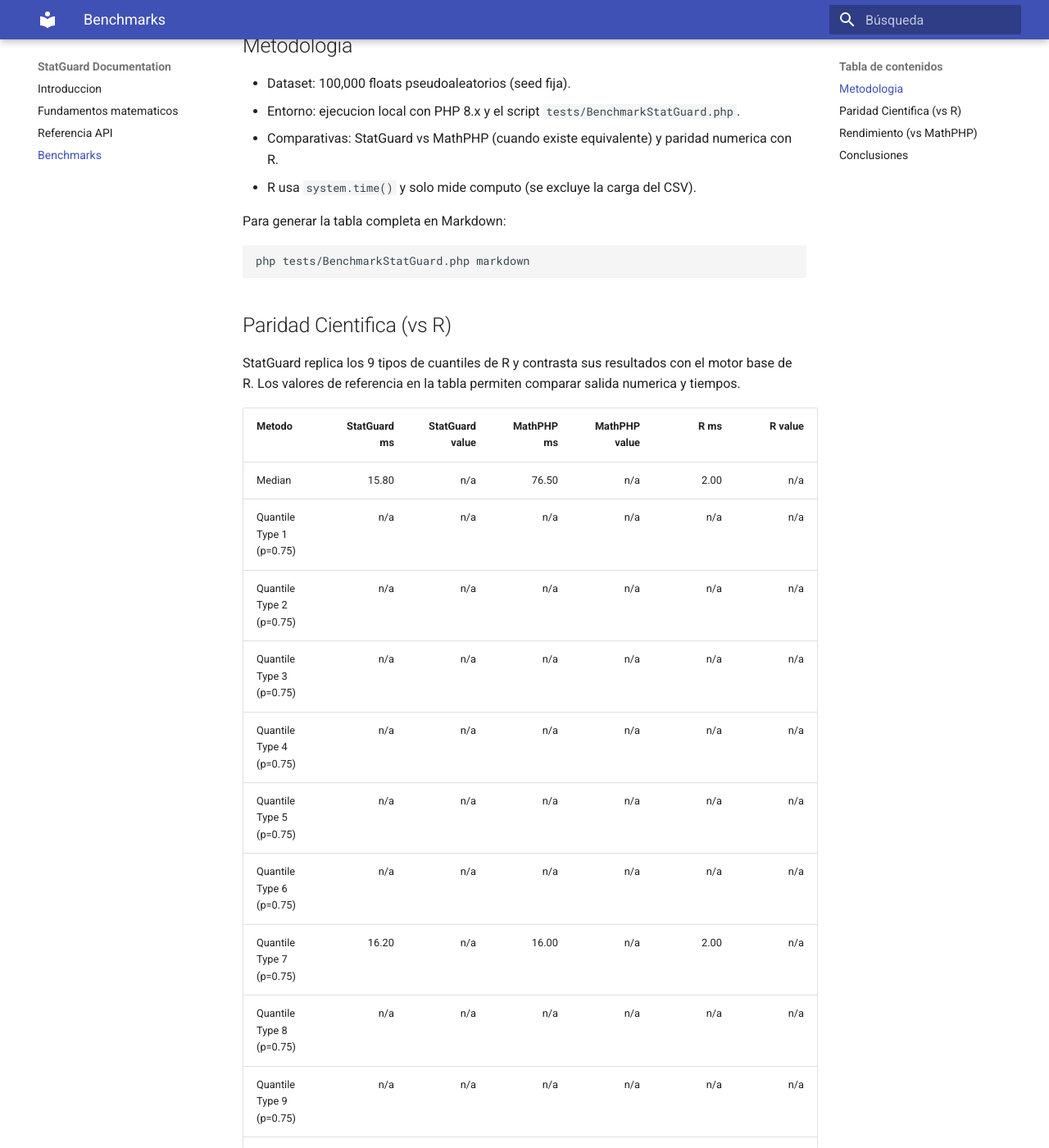
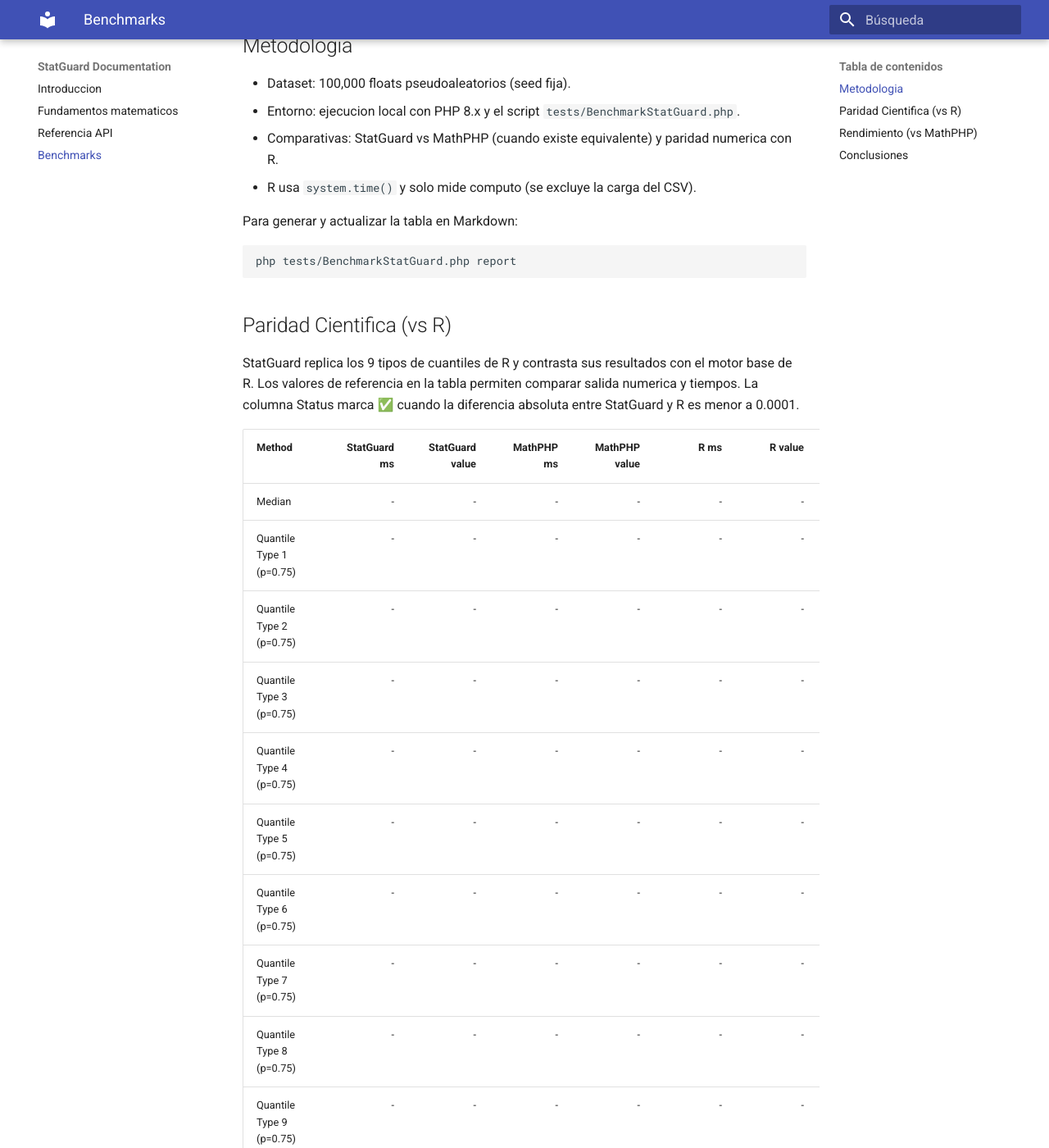
Before and after one commit to cjuol/StatGuard, an MkDocs documentation site: the page built from docs/benchmarks.md, in a window 1280 px wide and 1400 px high, scrolled down 207 px. Shown: the whole window at 82% size. Built offline with MkDocs 1.6.1 and Material for MkDocs 9.7.7, drawn with Linux system fonts in a browser that asks for light colours; some of the changed text lies outside the part shown.

Commit message:
feat: enhance benchmarking and reporting features with scientific parity checks

````diff
--- a/docs/benchmarks.md
+++ b/docs/benchmarks.md
@@ -8,34 +8,35 @@
 - Comparativas: StatGuard vs MathPHP (cuando existe equivalente) y paridad numerica con R.
 - R usa `system.time()` y solo mide computo (se excluye la carga del CSV).
 
-Para generar la tabla completa en Markdown:
+Para generar y actualizar la tabla en Markdown:
 
 ```bash
-php tests/BenchmarkStatGuard.php markdown
+php tests/BenchmarkStatGuard.php report
 ```
 
 ## Paridad Cientifica (vs R)
 
 StatGuard replica los 9 tipos de cuantiles de R y contrasta sus resultados con el motor base de R. Los valores de referencia en la tabla permiten comparar salida numerica y tiempos.
+La columna Status marca ✅ cuando la diferencia absoluta entre StatGuard y R es menor a 0.0001.
 
-| Metodo | StatGuard ms | StatGuard value | MathPHP ms | MathPHP value | R ms | R value |
-| :--- | ---: | ---: | ---: | ---: | ---: | ---: |
-| Median | 15.80 | n/a | 76.50 | n/a | 2.00 | n/a |
-| Quantile Type 1 (p=0.75) | n/a | n/a | n/a | n/a | n/a | n/a |
-| Quantile Type 2 (p=0.75) | n/a | n/a | n/a | n/a | n/a | n/a |
-| Quantile Type 3 (p=0.75) | n/a | n/a | n/a | n/a | n/a | n/a |
-| Quantile Type 4 (p=0.75) | n/a | n/a | n/a | n/a | n/a | n/a |
-| Quantile Type 5 (p=0.75) | n/a | n/a | n/a | n/a | n/a | n/a |
-| Quantile Type 6 (p=0.75) | n/a | n/a | n/a | n/a | n/a | n/a |
-| Quantile Type 7 (p=0.75) | 16.20 | n/a | 16.00 | n/a | 2.00 | n/a |
-| Quantile Type 8 (p=0.75) | n/a | n/a | n/a | n/a | n/a | n/a |
-| Quantile Type 9 (p=0.75) | n/a | n/a | n/a | n/a | n/a | n/a |
-| Huber mean | 34.80 | n/a | n/a | n/a | 10.00 | n/a |
-| Trimmed mean (10%) | n/a | n/a | n/a | n/a | n/a | n/a |
-| Winsorized mean (10%) | n/a | n/a | n/a | n/a | n/a | n/a |
+<!-- BENCHMARK_PARITY_START -->
+| Method | StatGuard ms | StatGuard value | MathPHP ms | MathPHP value | R ms | R value | Status |
+| :--- | ---: | ---: | ---: | ---: | ---: | ---: | :---: |
+| Median | - | - | - | - | - | - | ❌ |
+| Quantile Type 1 (p=0.75) | - | - | - | - | - | - | ❌ |
+| Quantile Type 2 (p=0.75) | - | - | - | - | - | - | ❌ |
+| Quantile Type 3 (p=0.75) | - | - | - | - | - | - | ❌ |
+| Quantile Type 4 (p=0.75) | - | - | - | - | - | - | ❌ |
+| Quantile Type 5 (p=0.75) | - | - | - | - | - | - | ❌ |
+| Quantile Type 6 (p=0.75) | - | - | - | - | - | - | ❌ |
+| Quantile Type 7 (p=0.75) | - | - | - | - | - | - | ❌ |
+| Quantile Type 8 (p=0.75) | - | - | - | - | - | - | ❌ |
+| Quantile Type 9 (p=0.75) | - | - | - | - | - | - | ❌ |
+| Huber mean | - | - | - | - | - | - | ❌ |
+<!-- BENCHMARK_PARITY_END -->
 
 !!! info
-	Para completar los valores, ejecuta el benchmark con `php tests/BenchmarkStatGuard.php markdown` y pega la tabla generada.
+	La tabla se actualiza automaticamente con `php tests/BenchmarkStatGuard.php report`.
 
 ## Rendimiento (vs MathPHP)
 
--- a/mkdocs.yml
+++ b/mkdocs.yml
@@ -12,6 +12,11 @@ nav:
 markdown_extensions:
   - admonition
   - footnotes
+  - pymdownx.arithmatex:
+      generic: true
   - tables
   - toc:
       permalink: true
+
+extra_javascript:
+  - https://cdn.jsdelivr.net/npm/mathjax@3/es5/tex-mml-chtml.js
````
Also changed, not shown: README.md (+22 -0 lines), 1 other file.
